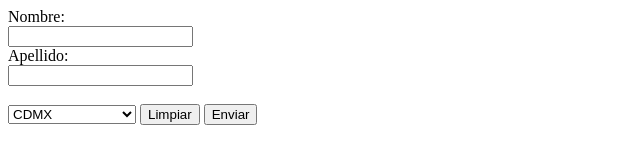
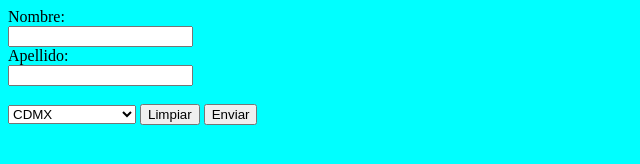
Before and after one commit to MiguelAngel12314/curso-desarrollo-web, a plain HTML site: page Formulario.html in a window 1280 px wide. Shown: the whole page, without its empty margins (0-640 px from the left). Drawn offline with Linux system fonts and the light colour scheme.

Commit message:
correccion formulario

```diff
--- a/Formulario.html
+++ b/Formulario.html
@@ -4,8 +4,10 @@
     <meta charset="UTF-8">
     <meta name="viewport" content="width=device-width, initial-scale=1.0">
     <title>Document</title>
+    <link rel="stylesheet" href="css/formu.css">
 </head>
-<body>
+<body class="Fondo">
+
     <form action="/action_page.php">
         <label for="fname">Nombre:</label><br>
         <input type="text" id="fname" name="fname" value=""><br>
@@ -17,7 +19,7 @@
             <option value="value3">Queretaro</option>
           </select>
         <input type="reset" value="Limpiar">
-        <input type="button" value="Enviar">
+        <input type="submit" value="Enviar">
       </form>
 </body>
 </html>
--- /dev/null
+++ b/css/formu.css
@@ -0,0 +1,3 @@
+.Fondo{
+    background: cyan;
+}
```
Also changed, not shown: js/formu.js (deleted).
